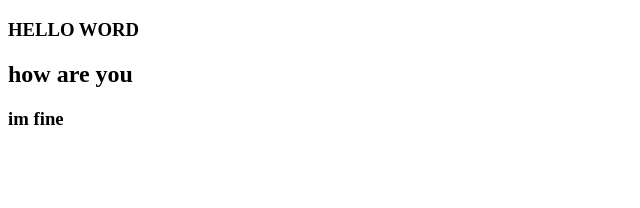
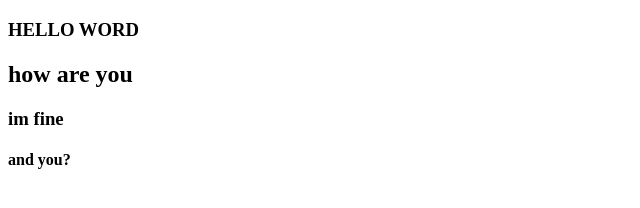
Before and after one commit to hossain-1235/domo4, a plain HTML site: page index.html in a window 1280 px wide. Shown: the full height of the page, 0-640 px from the left. Drawn offline with Linux system fonts and the light colour scheme.

Commit message:
my commit

```diff
--- a/index.html
+++ b/index.html
@@ -9,5 +9,6 @@
     <h3>HELLO WORD</h3>
     <h2>how are you</h2>
     <h3>im fine</h3>
+    <h4>and you?</h4>
 </body>
 </html>
```
